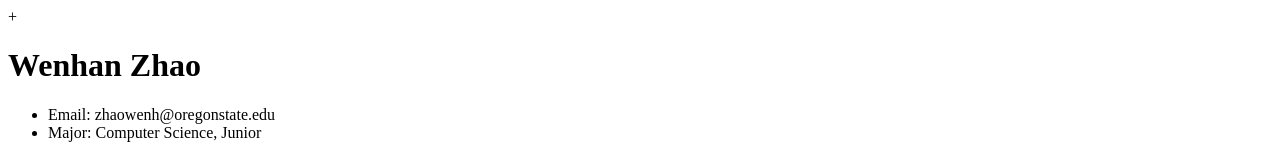
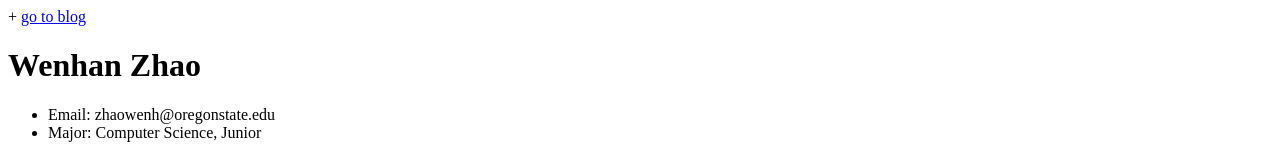
Before and after one commit to ZZMoon12/assigment1CS290, a plain HTML site: page index.html in a window 1280 px wide. Shown: the top 160 px of the page. Drawn offline with Linux system fonts and the light colour scheme.

Commit message:
Update index.html

```diff
--- a/index.html
+++ b/index.html
@@ -1,6 +1,7 @@
 +<!DOCTYPE html>
 <html>
 <body>
+    <a href= "blog.html"> go to blog </a>
     <h1>Wenhan Zhao</h1>
     <ul>
         <li>Email: zhaowenh@oregonstate.edu</li>
```
